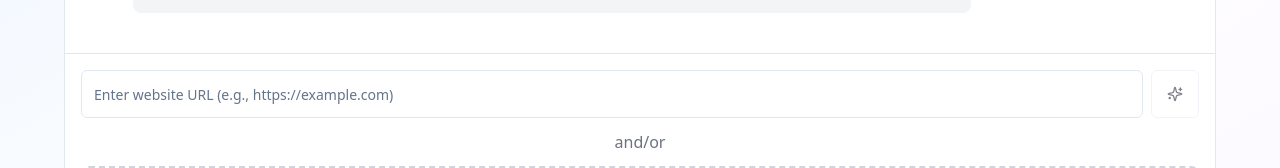
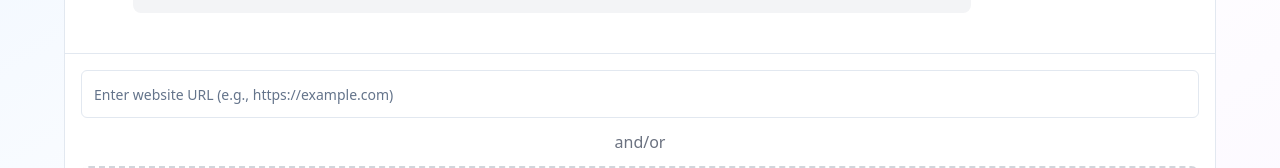
Before and after one commit to adahegh/dynamic-pitch-builder, a React (Vite) app: page / in a window 1280 px wide. Shown: the part 268-436 px from the top of the page. Built offline with nearby package versions, Linux system fonts and the light colour scheme.

Commit message:
Remove button element.

```diff
--- a/src/components/PitchBuilder.tsx
+++ b/src/components/PitchBuilder.tsx
@@ -1849,16 +1849,6 @@ Generated by Dynamic Pitch Builder
                         onKeyPress={(e) => e.key === 'Enter' && handleSubmit()}
                         className="w-full h-12 text-base"
                       />
-                      <Button
-                        onClick={() => improvePromptWithAI(userInput, 'website', undefined, setUserInput)}
-                        disabled={!userInput.trim() || isImprovingPrompt}
-                        variant="outline"
-                        size="icon"
-                        className="h-12 w-12 shrink-0"
-                        title="Improve with AI"
-                      >
-                        <Sparkles className="w-4 h-4" />
-                      </Button>
                     </div>
                     {userInput.trim() && (
                       <div className="flex justify-end">
```
